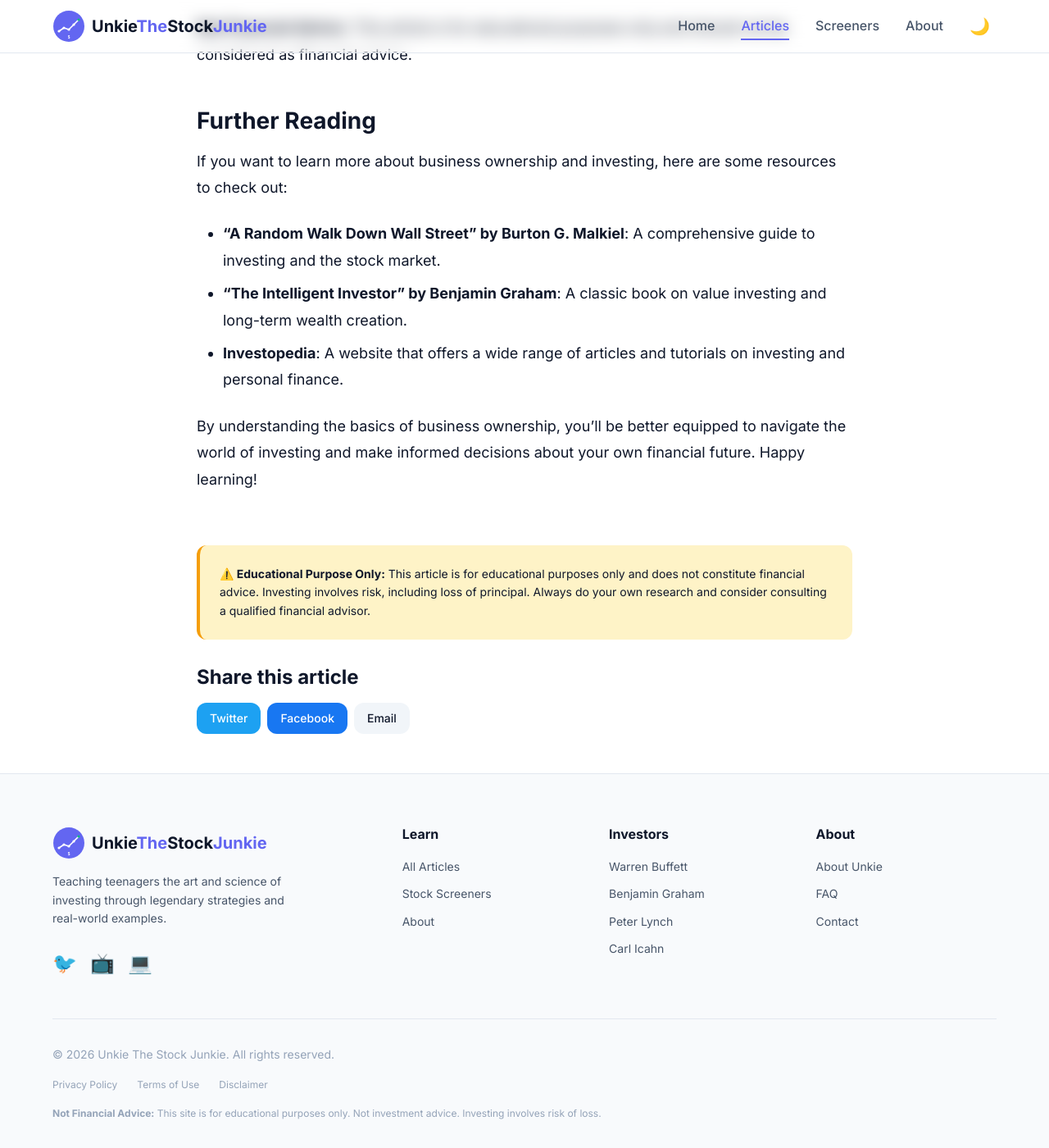
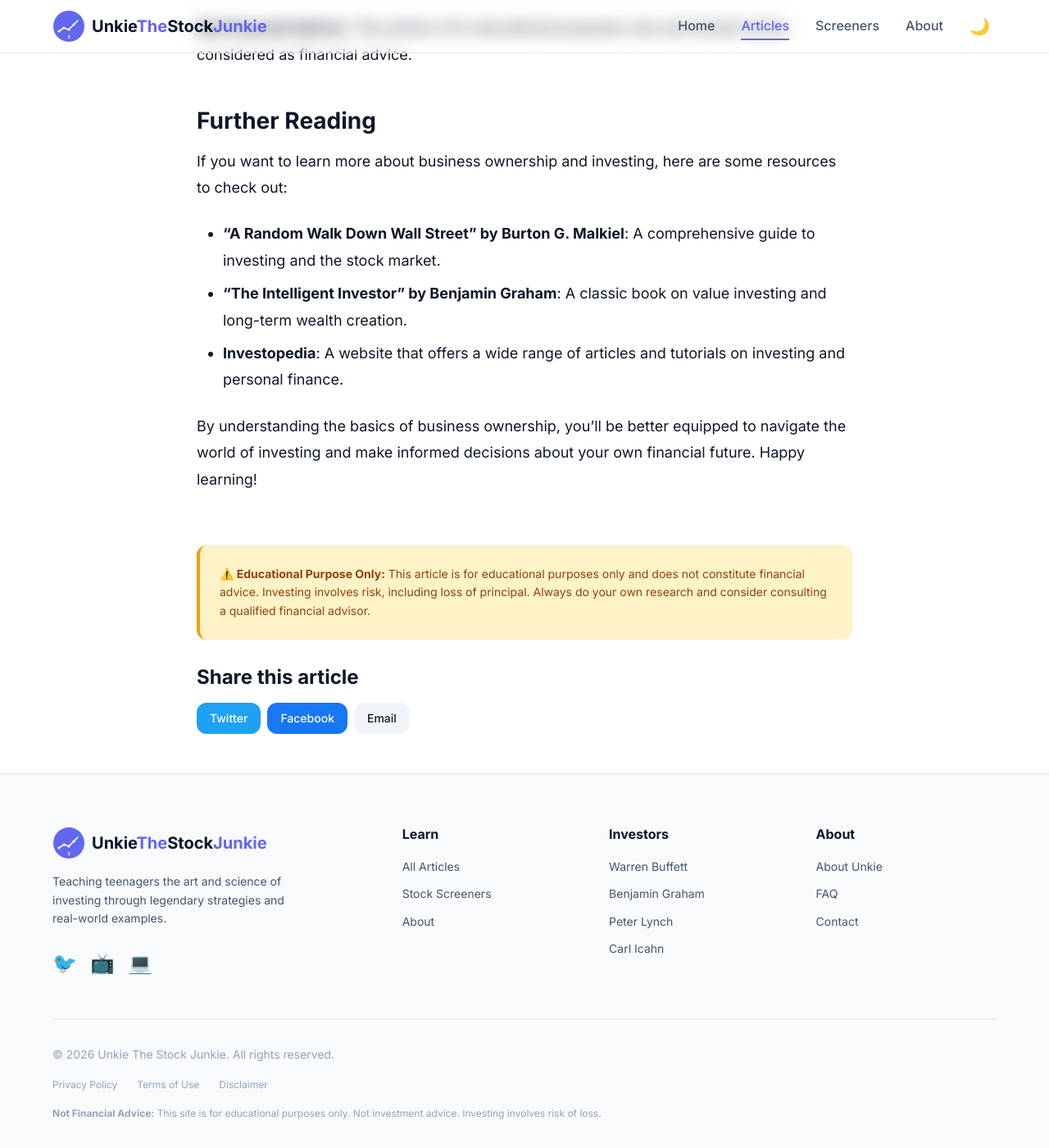
Before and after one commit to kjw3/unkiethestockjunkie, a Jekyll site: the page built from _articles/2026-02-21-from-lemonade-stand-to-shareholder-understanding-business-ownership.md, in a window 1280 px wide and 1400 px high, scrolled down 3695 px. Shown: the whole window at 82% size. Built offline with Jekyll 4.4.1, drawn with Linux system fonts in a browser that asks for light colours.

Commit message:
Add styles for educational warnings in dark mode

```diff
--- a/assets/css/main.css
+++ b/assets/css/main.css
@@ -9,6 +9,11 @@
   --color-secondary: #10b981;
   --color-accent: #f59e0b;
   --color-danger: #ef4444;
+
+  /* Warning/Alert Colors */
+  --color-warning-bg: #fef3c7;
+  --color-warning-border: #f59e0b;
+  --color-warning-text: #92400e;
 
   /* Backgrounds */
   --bg-primary: #ffffff;
@@ -68,6 +73,11 @@
   --text-muted: #64748b;
 
   --border-color: #334155;
+
+  /* Warning/Alert Colors - Dark Mode */
+  --color-warning-bg: #451a03;
+  --color-warning-border: #f59e0b;
+  --color-warning-text: #fcd34d;
 
   --shadow-sm: 0 1px 2px 0 rgb(0 0 0 / 0.3);
   --shadow-md: 0 4px 6px -1px rgb(0 0 0 / 0.4);
@@ -939,12 +949,17 @@
 }
 
 .article-disclaimer {
-  background: #fef3c7;
-  border-left: 4px solid #f59e0b;
+  background: var(--color-warning-bg);
+  border-left: 4px solid var(--color-warning-border);
+  color: var(--color-warning-text);
   padding: var(--spacing-lg);
   border-radius: var(--border-radius);
   margin-bottom: var(--spacing-xl);
   font-size: 0.875rem;
+}
+
+.article-disclaimer strong {
+  color: var(--color-warning-text);
 }
 
 .article-share {
```
